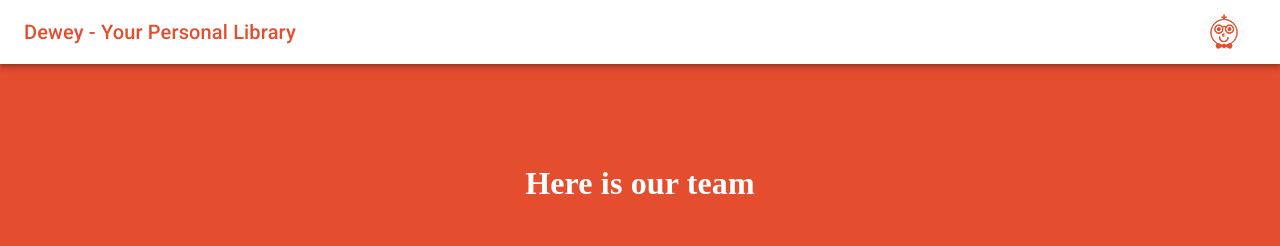
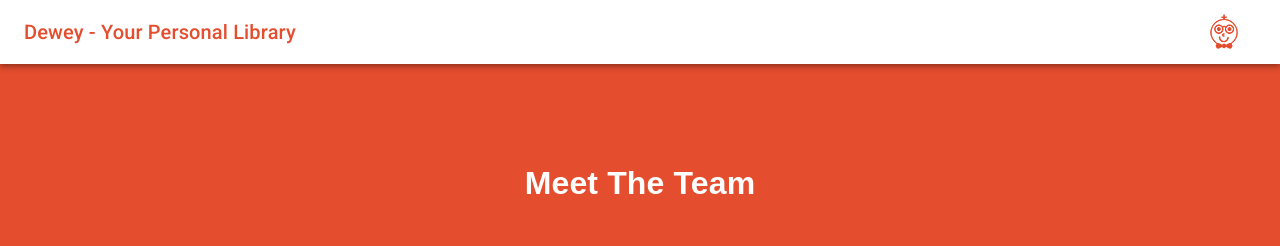
Before and after one commit to usrs/Dewey, a React (Create React App) app in the folder client/: page /AboutUs in a window 1280 px wide. Shown: the top 246 px of the page. Built offline with nearby package versions, Linux system fonts and the light colour scheme.

Commit message:
changed title fonts and some wording

```diff
--- a/client/src/assests/jss/AboutUsStyles/contactStyle.js
+++ b/client/src/assests/jss/AboutUsStyles/contactStyle.js
@@ -11,7 +11,8 @@ const contactStyle = {
     minHeight: "32px",
     textDecoration: "none",
     textAlign: "center",
-    color: "White"
+    color: "White",
+    fontFamily: "Arial, Helvetica, sansSerif"
   },
   description: {
     color: "white",
--- a/client/src/assests/jss/AboutUsStyles/teamStyle.js
+++ b/client/src/assests/jss/AboutUsStyles/teamStyle.js
@@ -12,7 +12,8 @@ const teamStyle = {
     marginTop: "30px",
     minHeight: "32px",
     textDecoration: "none",
-    color: "white"
+    color: "white",
+    fontFamily: "Arial, Helvetica, sansSerif"
   },
   ...imagesStyle,
   itemGrid: {
--- a/client/src/components/TeamMembers/Team.js
+++ b/client/src/components/TeamMembers/Team.js
@@ -32,7 +32,7 @@ export default function TeamSection() {
   );
   return (
     <div className={classes.section}>
-      <h2 className={classes.title}>Here is our team</h2>
+      <h2 className={classes.title}>Meet The Team</h2>
       <div>
         <GridContainer>
           <GridItem xs={12} sm={12} md={3}>
```
